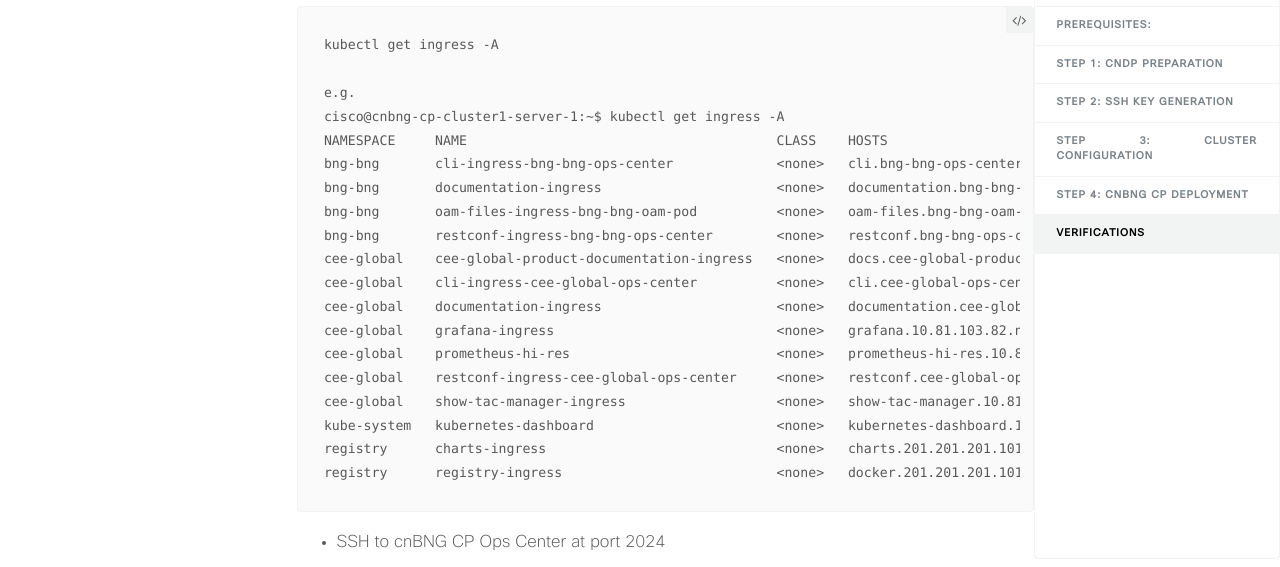
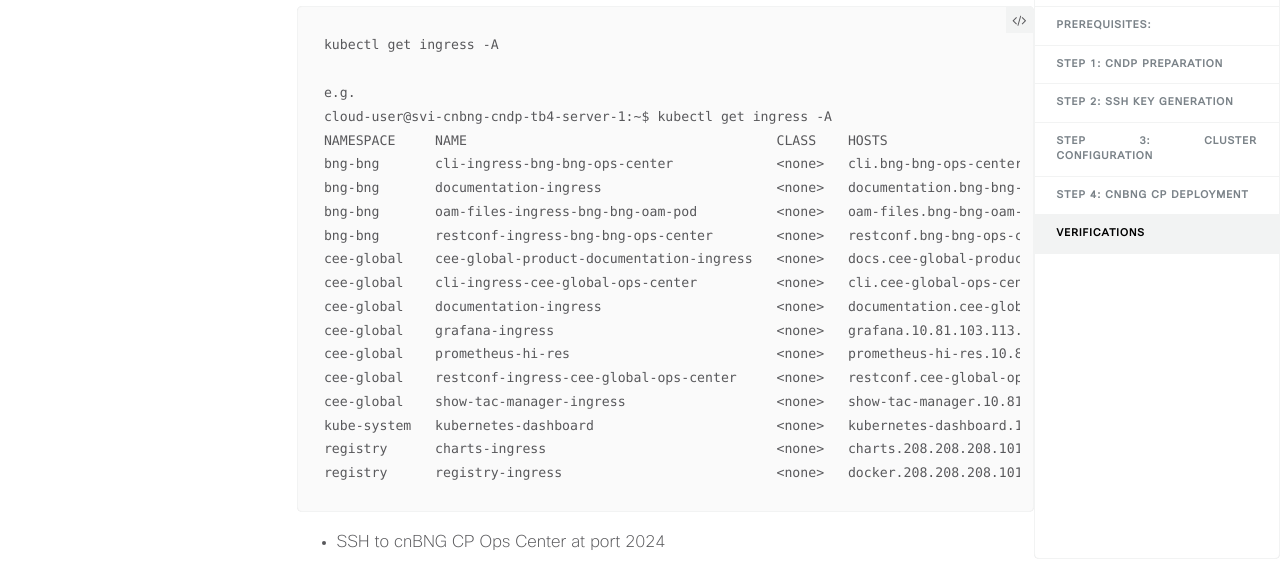
Before and after one commit to xrdocs/cnbng, a Jekyll site: the page built from _tutorials/cnbng-cp-multiserver-baremetal-deployment-guide.md, in a window 1280 px wide and 900 px high, scrolled down 12989 px. Shown: the part 223-790 px from the top of the window. Built offline with Jekyll 4.4.1, drawn with Linux system fonts in a browser that asks for light colours; comment, search, counter and statistics services are not loaded.

Commit message:
Update cnbng-cp-multiserver-baremetal-deployment-guide.md

````diff
--- a/_tutorials/cnbng-cp-multiserver-baremetal-deployment-guide.md
+++ b/_tutorials/cnbng-cp-multiserver-baremetal-deployment-guide.md
@@ -604,22 +604,22 @@ svi-cnbng-cndp-tb1-server-4   Ready    <none>                 11d   v1.21.0
 kubectl get ingress -A
 
 e.g.
-cisco@cnbng-cp-cluster1-server-1:~$ kubectl get ingress -A
-NAMESPACE     NAME                                       CLASS    HOSTS                                                       ADDRESS                                        PORTS     AGE
-bng-bng       cli-ingress-bng-bng-ops-center             <none>   cli.bng-bng-ops-center.10.81.103.82.nip.io                  201.201.201.11,201.201.201.12,201.201.201.13   80, 443   3d21h
-bng-bng       documentation-ingress                      <none>   documentation.bng-bng-ops-center.10.81.103.82.nip.io        201.201.201.11,201.201.201.12,201.201.201.13   80, 443   3d21h
-bng-bng       oam-files-ingress-bng-bng-oam-pod          <none>   oam-files.bng-bng-oam-pod.10.81.103.82.nip.io               201.201.201.11,201.201.201.12,201.201.201.13   80, 443   2d23h
-bng-bng       restconf-ingress-bng-bng-ops-center        <none>   restconf.bng-bng-ops-center.10.81.103.82.nip.io             201.201.201.11,201.201.201.12,201.201.201.13   80, 443   3d21h
-cee-global    cee-global-product-documentation-ingress   <none>   docs.cee-global-product-documentation.10.81.103.82.nip.io   201.201.201.11,201.201.201.12,201.201.201.13   80, 443   11d
-cee-global    cli-ingress-cee-global-ops-center          <none>   cli.cee-global-ops-center.10.81.103.82.nip.io               201.201.201.11,201.201.201.12,201.201.201.13   80, 443   11d
-cee-global    documentation-ingress                      <none>   documentation.cee-global-ops-center.10.81.103.82.nip.io     201.201.201.11,201.201.201.12,201.201.201.13   80, 443   11d
-cee-global    grafana-ingress                            <none>   grafana.10.81.103.82.nip.io                                 201.201.201.11,201.201.201.12,201.201.201.13   80, 443   11d
-cee-global    prometheus-hi-res                          <none>   prometheus-hi-res.10.81.103.82.nip.io                       201.201.201.11,201.201.201.12,201.201.201.13   80, 443   11d
-cee-global    restconf-ingress-cee-global-ops-center     <none>   restconf.cee-global-ops-center.10.81.103.82.nip.io          201.201.201.11,201.201.201.12,201.201.201.13   80, 443   11d
-cee-global    show-tac-manager-ingress                   <none>   show-tac-manager.10.81.103.82.nip.io                        201.201.201.11,201.201.201.12,201.201.201.13   80, 443   11d
-kube-system   kubernetes-dashboard                       <none>   kubernetes-dashboard.10.81.103.82.nip.io                    201.201.201.11,201.201.201.12,201.201.201.13   80, 443   11d
-registry      charts-ingress                             <none>   charts.201.201.201.101.nip.io                               201.201.201.11,201.201.201.12,201.201.201.13   80, 443   11d
-registry      registry-ingress                           <none>   docker.201.201.201.101.nip.io                               201.201.201.11,201.201.201.12,201.201.201.13   80, 443   11d
+cloud-user@svi-cnbng-cndp-tb4-server-1:~$ kubectl get ingress -A
+NAMESPACE     NAME                                       CLASS    HOSTS                                                        ADDRESS                                        PORTS     AGE
+bng-bng       cli-ingress-bng-bng-ops-center             <none>   cli.bng-bng-ops-center.10.81.103.113.nip.io                  208.208.208.11,208.208.208.12,208.208.208.13   80, 443   3d22h
+bng-bng       documentation-ingress                      <none>   documentation.bng-bng-ops-center.10.81.103.113.nip.io        208.208.208.11,208.208.208.12,208.208.208.13   80, 443   3d22h
+bng-bng       oam-files-ingress-bng-bng-oam-pod          <none>   oam-files.bng-bng-oam-pod.10.81.103.113.nip.io               208.208.208.11,208.208.208.12,208.208.208.13   80, 443   2d21h
+bng-bng       restconf-ingress-bng-bng-ops-center        <none>   restconf.bng-bng-ops-center.10.81.103.113.nip.io             208.208.208.11,208.208.208.12,208.208.208.13   80, 443   3d22h
+cee-global    cee-global-product-documentation-ingress   <none>   docs.cee-global-product-documentation.10.81.103.113.nip.io   208.208.208.11,208.208.208.12,208.208.208.13   80, 443   33d
+cee-global    cli-ingress-cee-global-ops-center          <none>   cli.cee-global-ops-center.10.81.103.113.nip.io               208.208.208.11,208.208.208.12,208.208.208.13   80, 443   33d
+cee-global    documentation-ingress                      <none>   documentation.cee-global-ops-center.10.81.103.113.nip.io     208.208.208.11,208.208.208.12,208.208.208.13   80, 443   33d
+cee-global    grafana-ingress                            <none>   grafana.10.81.103.113.nip.io                                 208.208.208.11,208.208.208.12,208.208.208.13   80, 443   33d
+cee-global    prometheus-hi-res                          <none>   prometheus-hi-res.10.81.103.113.nip.io                       208.208.208.11,208.208.208.12,208.208.208.13   80, 443   33d
+cee-global    restconf-ingress-cee-global-ops-center     <none>   restconf.cee-global-ops-center.10.81.103.113.nip.io          208.208.208.11,208.208.208.12,208.208.208.13   80, 443   33d
+cee-global    show-tac-manager-ingress                   <none>   show-tac-manager.10.81.103.113.nip.io                        208.208.208.11,208.208.208.12,208.208.208.13   80, 443   33d
+kube-system   kubernetes-dashboard                       <none>   kubernetes-dashboard.10.81.103.113.nip.io                    208.208.208.11,208.208.208.12,208.208.208.13   80, 443   33d
+registry      charts-ingress                             <none>   charts.208.208.208.101.nip.io                                208.208.208.11,208.208.208.12,208.208.208.13   80, 443   33d
+registry      registry-ingress                           <none>   docker.208.208.208.101.nip.io                                208.208.208.11,208.208.208.12,208.208.208.13   80, 443   33d
 ```
 
 - SSH to cnBNG CP Ops Center at port 2024
````
